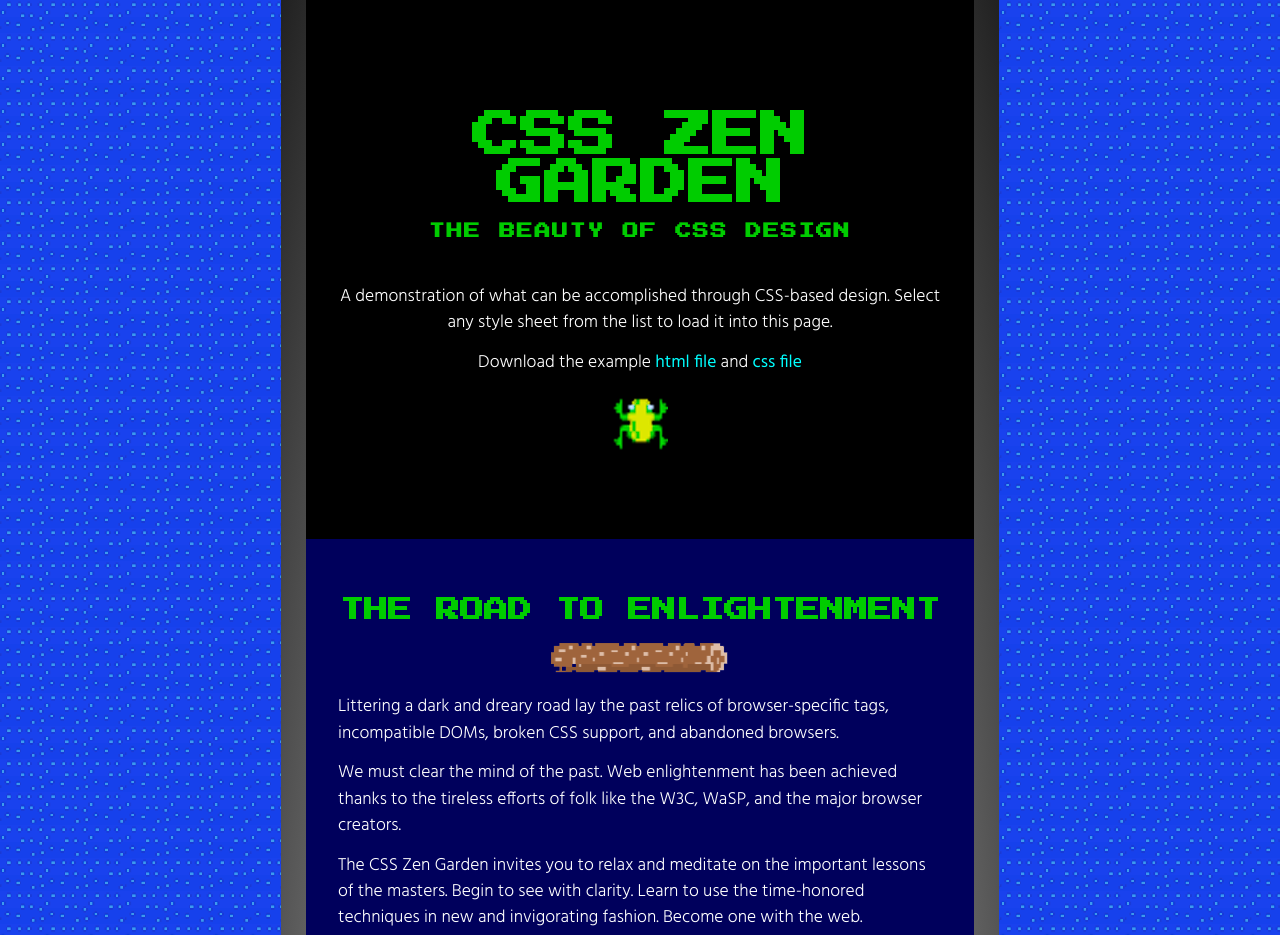
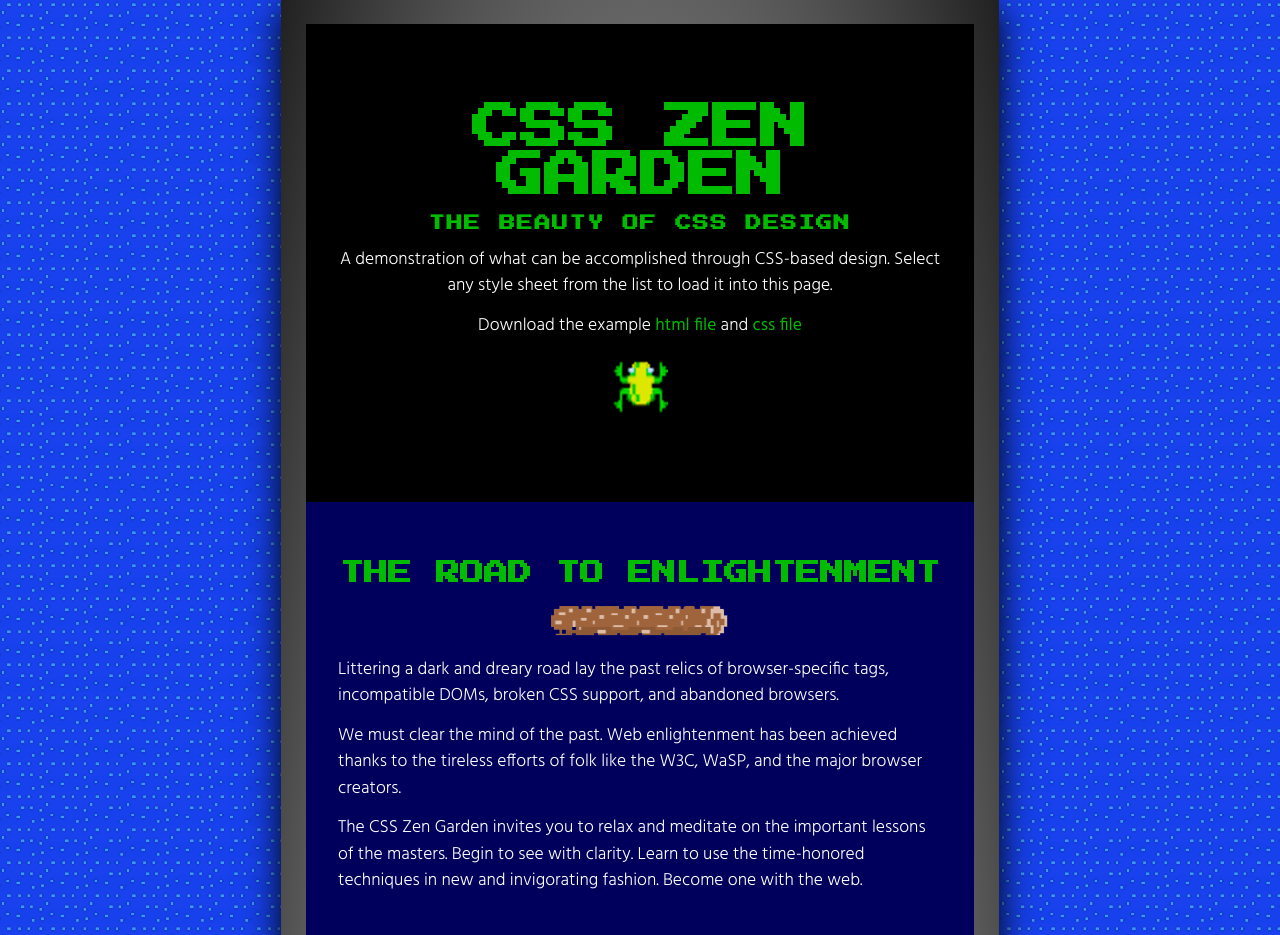
Before and after one commit to bluyam/css-zengarden, a plain HTML site: page index.html in a window 1280 px wide. Shown: the top 935 px of the page. Drawn offline with Linux system fonts and the light colour scheme.

Commit message:
💅 style changes

```diff
--- a/style.css
+++ b/style.css
@@ -17,22 +17,17 @@ body {
 .intro header,
 .summary {
     text-align: center;
-    padding-bottom: 1em;
 }
 
 .intro {
     background-color: black;
 }
 
-.summary a {
-    color: cyan;
-}
-
 header {
-    color: #00cc00;
+    color: #0b0;
     font-family: 'Press Start 2P', cursive;
     text-transform: uppercase;
-    padding: 2.5em 1.5em 0;
+    padding: .5em 1.5em 0;
 }
 
 header h1 {
@@ -50,7 +45,7 @@ header h2 {
 h3 {
     position: relative;
     font-family: 'Press Start 2P', cursive;
-    color: #00cc00;
+    color: #0b0;
     font-size: 1.5em;
     line-height: 1.25em;
     text-transform: uppercase;
@@ -109,15 +104,6 @@ li {
 }
 
 
-/*
-[role=contentinfo] {
-    background-color: black;
-    font-family: 'Press Start 2P', cursive;
-    text-align: center;
-    font-size: 1em;
-} */
-
-
 /* specific elements */
 
 .summary {
@@ -131,7 +117,7 @@ li {
 
 a {
     font-weight: 400;
-    color: #00cc00;
+    color: #0b0;
 }
 
 .preamble {
@@ -175,7 +161,7 @@ a {
 footer {
     margin-top: -1em;
     padding: 1.5em;
-    background-color: #00cc00;
+    background-color: #0b0;
     font-family: 'Press Start 2P', cursive;
     display: flex;
     justify-content: space-around;
@@ -208,10 +194,10 @@ footer a {
         display: block;
         background-image: radial-gradient(white 0%, rgb(33, 33, 33) 100%, rgb(150, 150, 150) 40%);
         width: 718px;
-        height: 3150px;
+        height: 3710px;
         left: -25px;
         content: " ";
-        /* box-shadow: 10px 10px 5px #888888; TODO: MAKE THIS NICE */
+        box-shadow: 0px 10px 35px black;
     }
     .page-wrapper {
         width: 668px;
@@ -219,4 +205,7 @@ footer a {
         left: 50%;
         transform: translate(-50%, 0);
     }
+    header {
+        margin-top: 1.5em;
+    }
 }
```
Also changed, not shown: 1 other file.
